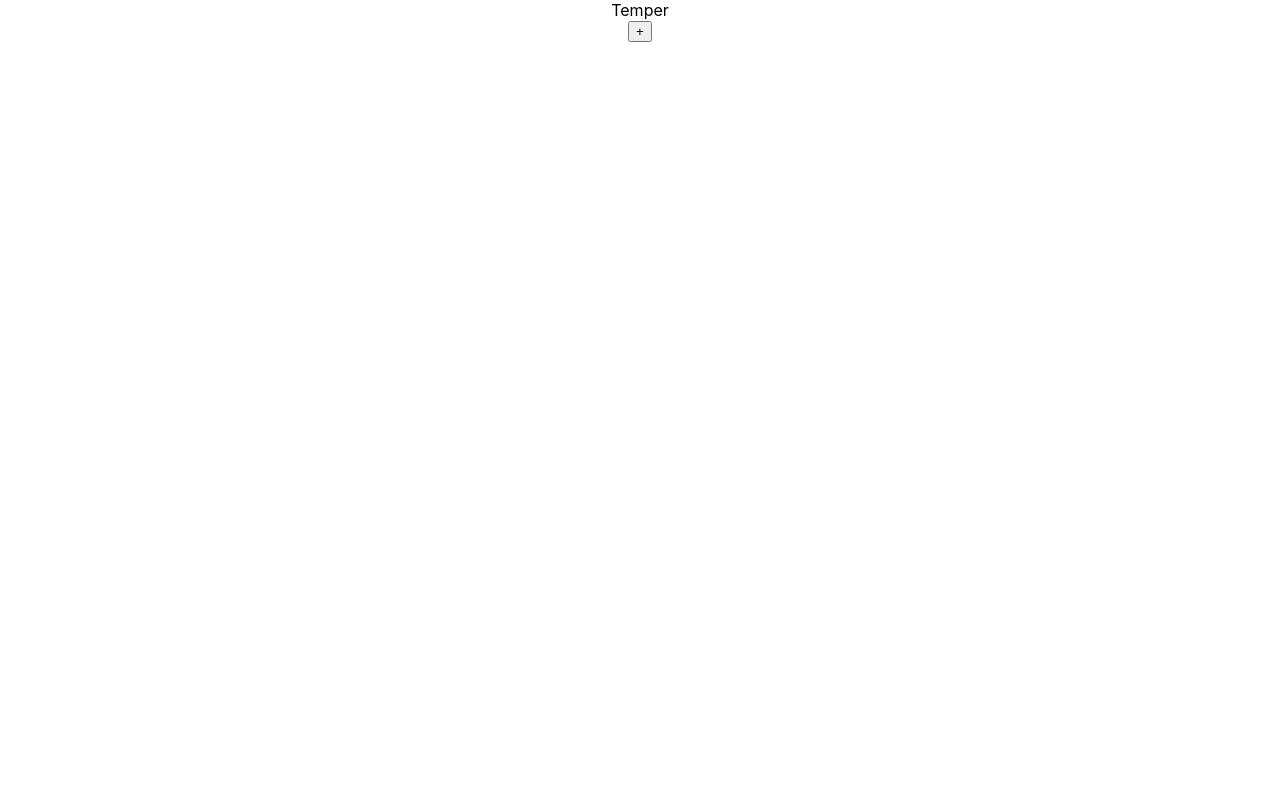
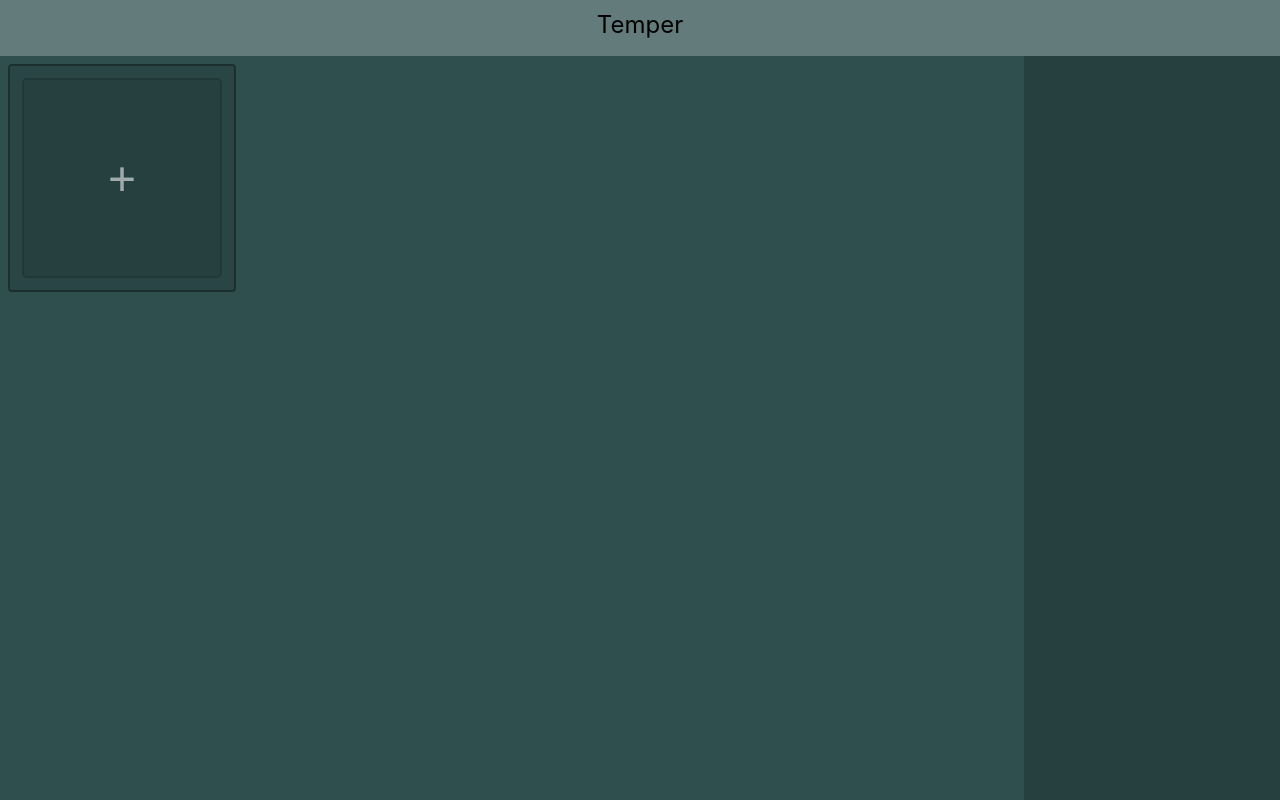
Before and after one commit to tcalik/temper, a React (Create React App) app: page / in a window 1280 px wide. Built offline with nearby package versions, Linux system fonts and the light colour scheme.

Commit message:
Test css

```diff
--- a/src/App.css
+++ b/src/App.css
@@ -1,38 +1,13 @@
 .App {
   text-align: center;
+  height: 100vh;
+  width: 100%;
+  background-color: darkslategray;
+  display: block;
 }
-
-.App-logo {
-  height: 40vmin;
-  pointer-events: none;
+.MainHeader {
+  background-color: #ffffff40;
+  height: 36px;
+  font-size: 24px;
+  padding: 10px;
 }
-
-@media (prefers-reduced-motion: no-preference) {
-  .App-logo {
-    animation: App-logo-spin infinite 20s linear;
-  }
-}
-
-.App-header {
-  background-color: #282c34;
-  min-height: 100vh;
-  display: flex;
-  flex-direction: column;
-  align-items: center;
-  justify-content: center;
-  font-size: calc(10px + 2vmin);
-  color: white;
-}
-
-.App-link {
-  color: #61dafb;
-}
-
-@keyframes App-logo-spin {
-  from {
-    transform: rotate(0deg);
-  }
-  to {
-    transform: rotate(360deg);
-  }
-}
--- a/src/Components/Note/Note.css
+++ b/src/Components/Note/Note.css
@@ -1,9 +1,12 @@
-.NoteArea{
+.NoteArea {
   width: 200px;
   height: 100%;
-  background-color: green;
+  background-color: #00000020;
   text-align: left;
   padding: 12px;
-  border-width: 4px;
-  border-color: red;
+  border-style: solid;
+  border-width: 2px;
+  border-color: #00000050;
+  border-radius: 4px;
+  margin: 8px;
 }
--- /dev/null
+++ b/src/Components/NotesContainer/NotesContainer.css
@@ -0,0 +1,34 @@
+.NotesContainer {
+  width: 80%;
+  display: flex;
+  flex-wrap: wrap;
+  align-items: flex-start;
+}
+
+.NoteEditorContainer {
+  width: 200px;
+  height: 200px;
+  background-color: #00000020;
+  padding: 12px;
+  border-style: solid;
+  border-width: 2px;
+  border-color: #00000050;
+  border-radius: 4px;
+  margin: 8px;
+}
+.NoteEditorContainer textarea {
+  width: 90%;
+  height: 150px;
+  resize: none;
+}
+
+.NewNoteButton {
+  width: 100%;
+  height: 100%;
+  background-color: #00000010;
+  border-radius: 5px;
+  border-color: #00000020;
+  border-style: solid;
+  font-size: 48px;
+  color: #ffffff90;
+}
--- a/src/Components/NotesContainer/NotesContainer.tsx
+++ b/src/Components/NotesContainer/NotesContainer.tsx
@@ -5,8 +5,10 @@ import { useDispatch, useSelector } from "react-redux";
 import { notesActions } from "../../store/notesStore";
 import Note from "../Note/Note";
 import SharedStateInterface from "../../Interfaces/SharedStateInterface";
+import "./NotesContainer.css"
 
 const NotesContainer = () => {
+  const dispatch = useDispatch();
   const [draftContent, setDraftContent] = useState("");
 
   const noteEditorOpen = useSelector(
@@ -15,7 +17,6 @@ const NotesContainer = () => {
   const savedNotes = useSelector(
     (state: SharedStateInterface) => state.notes.currentNotes
   );
-  const dispatch = useDispatch();
 
   const toggleEditorHandler = () => {
     dispatch(editorActions.toggleEditor());
@@ -54,7 +55,9 @@ const NotesContainer = () => {
   }
 
   return (
-    <div>
+    <div className="NotesContainer">
+      <div className="NoteEditorContainer">
+        {!noteEditorOpen && <button className="NewNoteButton" onClick={draftNewNote}>+</button>}
         {noteEditorOpen && (
           <NoteEditor
             changeDraft={draftChangeHandler}
@@ -63,7 +66,7 @@ const NotesContainer = () => {
             closeEditor={closeDraft}
           ></NoteEditor>
         )}
-      {!noteEditorOpen && <button onClick={draftNewNote}>+</button>}
+      </div>
       {savedNotes.map((value: noteInterface) => {
         return <Note key={value.id} id={value.id}></Note>;
       })}
--- /dev/null
+++ b/src/Components/VarsBar/VarsBar.css
@@ -0,0 +1,8 @@
+.VariablesBar{
+  right: 0px;
+  background-color: #00000030;
+  width: 20%;
+
+  position: fixed;
+  height: 100%;
+}
--- a/src/Components/VarsBar/VarsBar.tsx
+++ b/src/Components/VarsBar/VarsBar.tsx
@@ -3,6 +3,7 @@ import { useSelector } from "react-redux";
 import VariableMgmt from "../VariableMgmt/VariableMgmt";
 import SharedStateInterface from "../../Interfaces/SharedStateInterface";
 import VariablesInterface from "../../Interfaces/VariablesInterface";
+import "./VarsBar.css"
 
 const VarsBar = () => {
   const varsInNotes = useSelector(
@@ -10,7 +11,7 @@ const VarsBar = () => {
   );
 
   return (
-    <div>
+    <div className="VariablesBar">
       {varsInNotes.map((va: VariablesInterface, id: number) => {
         return (
           <VariableMgmt key={id} varId={id} varName={va.varName}></VariableMgmt>
--- a/src/index.tsx
+++ b/src/index.tsx
@@ -10,8 +10,7 @@ const root = ReactDOM.createRoot(
 );
 root.render(
   <Provider store={store}>
-    {" "}
-    <App />{" "}
+    <App />
   </Provider>
 );
 
--- a/src/store/notesStore.ts
+++ b/src/store/notesStore.ts
@@ -61,6 +61,7 @@ const notesInitialState: NotesStateInterface = {
   variablesAvailable: variablesAvail,
 };
 
+
 const notesSlice = createSlice({
   name: "notes",
   initialState: notesInitialState,
@@ -71,6 +72,8 @@ const notesSlice = createSlice({
         { id: action.payload.id, content: action.payload.draftContent },
       ];
       localStorage.setItem("notes", JSON.stringify(state.currentNotes));
+
+      state.variablesAvailable=getAllVars(state.currentNotes);
       state.editedNotes = substitutedNotes(
         state.currentNotes,
         state.variablesAvailable
@@ -84,8 +87,10 @@ const notesSlice = createSlice({
         id: action.payload.id,
         content: action.payload.text,
       };
+      localStorage.setItem("notes", JSON.stringify(state.currentNotes));
+
       state.currentNotes[editedNoteIndex] = editedNoteObj;
-      localStorage.setItem("notes", JSON.stringify(state.currentNotes));
+      state.variablesAvailable=getAllVars(state.currentNotes);
       state.editedNotes = substitutedNotes(
         state.currentNotes,
         state.variablesAvailable
@@ -96,6 +101,7 @@ const notesSlice = createSlice({
         (obj) => obj.id === action.payload.id
       );
       state.currentNotes.splice(editedNoteIndex, 1);
+      state.variablesAvailable=getAllVars(state.currentNotes);
       localStorage.setItem("notes", JSON.stringify(state.currentNotes));
     },
     substituteVariable(state, action) {
```
Lines whose indentation alone changed are shown as unchanged.
